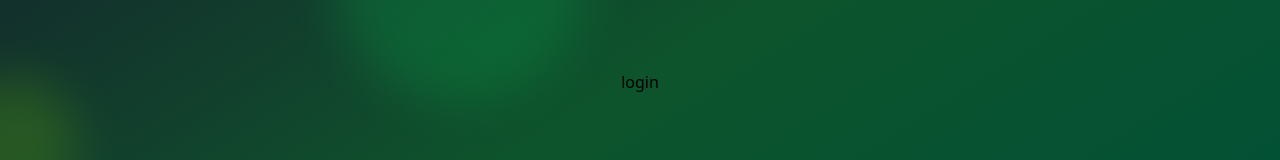
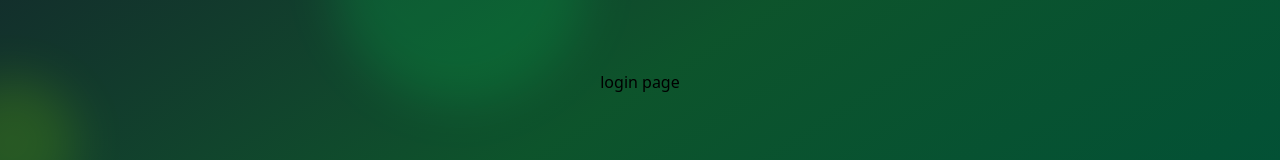
Before and after one commit to 1-DARK/TrapAuth, a React app in the folder frontend/: page /login in a window 1280 px wide. Shown: the part 318-478 px from the top of the page. Built offline with nearby package versions, Linux system fonts and the light colour scheme; the HTML template or start-up script is replaced by a standard one.

Commit message:
Update LoginPage.jsx

```diff
--- a/frontend/src/pages/LoginPage.jsx
+++ b/frontend/src/pages/LoginPage.jsx
@@ -1,5 +1,5 @@
 const LoginPage = () => {
-  return <div>login</div>;
+  return <div>login page</div>;
 };
 
 export default LoginPage;
```
